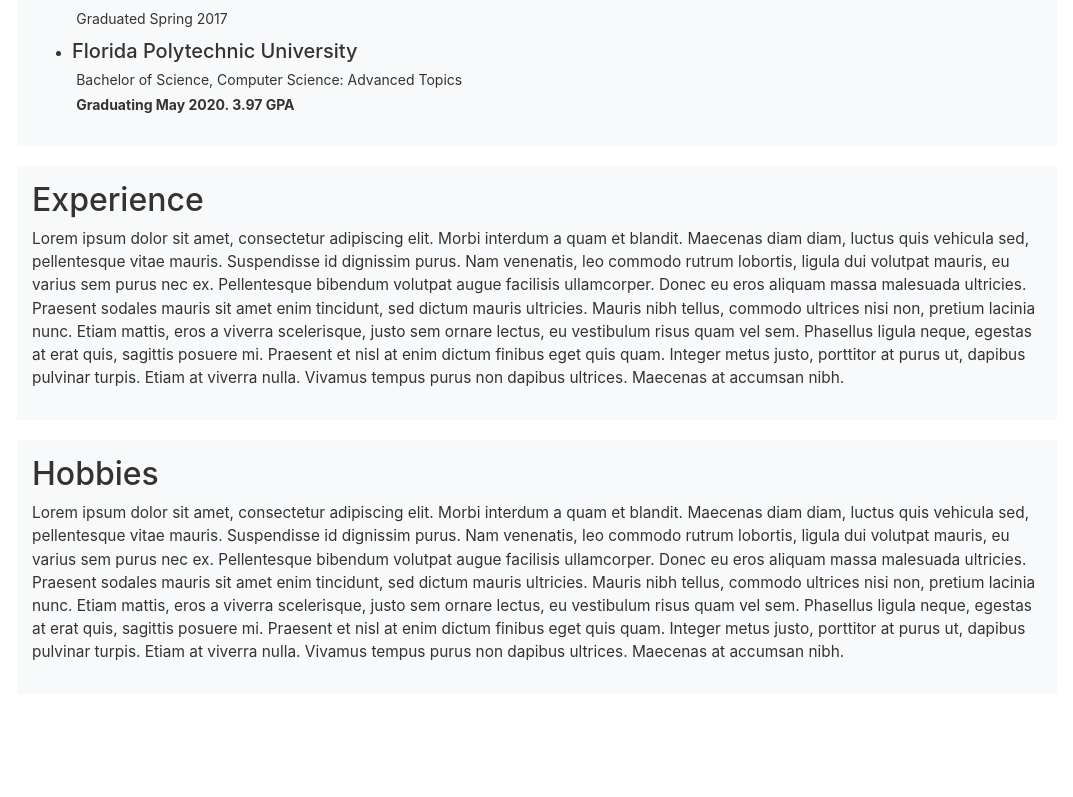
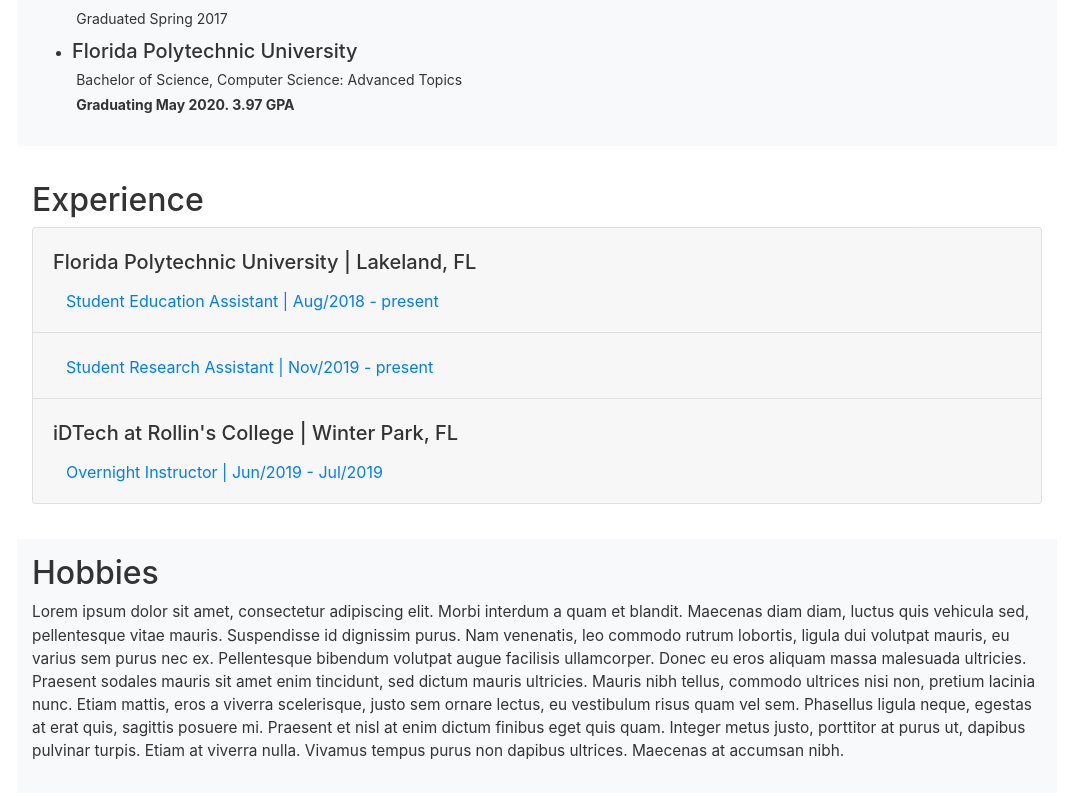
Before and after one commit to RyanB156/Portfolio-Site, an Angular app: page /home in a window 1280 px wide. Shown: the part 1645-2442 px from the top of the page, without its empty margins (103-1176 px from the left). Before the commit the page ends 2359 px from the top, so only its background shows below. Built offline with nearby package versions, Linux system fonts and the light colour scheme.

Commit message:
Add accordian for experience

```diff
--- a/src/app/home/home.component.html
+++ b/src/app/home/home.component.html
@@ -106,12 +106,93 @@
       </ul>
     </div>
 
-    <div class="section bg-light">
+    <div class="section">
       <h2>Experience</h2>
-      <p>
-        Lorem ipsum dolor sit amet, consectetur adipiscing elit. Morbi interdum a quam et blandit. Maecenas diam diam, luctus quis vehicula sed, pellentesque vitae mauris. Suspendisse id dignissim purus. Nam venenatis, leo commodo rutrum lobortis, ligula dui volutpat mauris, eu varius sem purus nec ex. Pellentesque bibendum volutpat augue facilisis ullamcorper. Donec eu eros aliquam massa malesuada ultricies. Praesent sodales mauris sit amet enim tincidunt, sed dictum mauris ultricies. Mauris nibh tellus, commodo ultrices nisi non, pretium lacinia nunc. Etiam mattis, eros a viverra scelerisque, justo sem ornare lectus, eu vestibulum risus quam vel sem. Phasellus ligula neque, egestas at erat quis, sagittis posuere mi. Praesent et nisl at enim dictum finibus eget quis quam. Integer metus justo, porttitor at purus ut, dapibus pulvinar turpis. Etiam at viverra nulla. Vivamus tempus purus non dapibus ultrices. Maecenas at accumsan nibh.
-      </p>
+      <div>
+
+        <div class="accordion" id="jobAccordian">
+          <div class="card">
+            <div class="card-header" id="job1">
+              <h2 class="mb-0">
+                <h5>Florida Polytechnic University | Lakeland, FL</h5>
+                <button class="btn btn-link" type="button" data-toggle="collapse"
+                  data-target="#summary1" aria-expanded="false" aria-controls="summary1">
+                  Student Education Assistant | Aug/2018 - present
+                </button>
+              </h2>
+            </div>
+
+            <div id="summary1" class="collapse" aria-labelledby="job1" data-parent="#jobAccordian">
+              <div class="card-body">
+                Summary
+              </div>
+            </div>
+          </div>
+
+          <div class="card">
+            <div class="card-header" id="job2">
+              <h2 class="mb-0">
+
+                <button class="btn btn-link" type="button" data-toggle="collapse"
+                  data-target="#summary2" aria-expanded="false" aria-controls="summary2">
+                  Student Research Assistant | Nov/2019 - present
+                </button>
+              </h2>
+            </div>
+
+            <div id="summary2" class="collapse" aria-labelledby="job2" data-parent="#jobAccordian">
+              <div class="card-body">
+                Summary
+              </div>
+            </div>
+          </div>
+
+          <div class="card">
+            <div class="card-header" id="job3">
+              <h2 class="mb-0">
+                <h5>iDTech at Rollin's College | Winter Park, FL</h5>
+                <button class="btn btn-link" type="button" data-toggle="collapse"
+                  data-target="#summary3" aria-expanded="false" aria-controls="summary3">
+                  Overnight Instructor | Jun/2019 - Jul/2019
+                </button>
+              </h2>
+            </div>
+
+            <div id="summary3" class="collapse" aria-labelledby="job3" data-parent="#jobAccordian">
+              <div class="card-body">
+                Summary
+              </div>
+            </div>
+          </div>
+
+        </div>
+      </div>
+
+
+      <!--
+        <li>
+          <div>
+            <h5>Florida Polytechnic University | Lakeland, FL</h5>
+            <div>
+              Student Education Assistant | Aug/2018 - present
+            </div>
+
+
+            <p>Student Research Assistant | Nov/2019 - present</p>
+          </div>
+        </li>
+        <li>
+          <div>
+            <h5>iDTech at Rollin's College | Winter Park, FL</h5>
+            <p>Overnight Instructor | Jun/2019 - Jul/2019</p>
+          </div>
+        </li>
+      </ul>
+      -->
+
     </div>
+
+
 
     <div class="section bg-light">
       <h2>Hobbies</h2>
@@ -119,5 +200,4 @@
         Lorem ipsum dolor sit amet, consectetur adipiscing elit. Morbi interdum a quam et blandit. Maecenas diam diam, luctus quis vehicula sed, pellentesque vitae mauris. Suspendisse id dignissim purus. Nam venenatis, leo commodo rutrum lobortis, ligula dui volutpat mauris, eu varius sem purus nec ex. Pellentesque bibendum volutpat augue facilisis ullamcorper. Donec eu eros aliquam massa malesuada ultricies. Praesent sodales mauris sit amet enim tincidunt, sed dictum mauris ultricies. Mauris nibh tellus, commodo ultrices nisi non, pretium lacinia nunc. Etiam mattis, eros a viverra scelerisque, justo sem ornare lectus, eu vestibulum risus quam vel sem. Phasellus ligula neque, egestas at erat quis, sagittis posuere mi. Praesent et nisl at enim dictum finibus eget quis quam. Integer metus justo, porttitor at purus ut, dapibus pulvinar turpis. Etiam at viverra nulla. Vivamus tempus purus non dapibus ultrices. Maecenas at accumsan nibh.
       </p>
     </div>
-
 </div>
```
